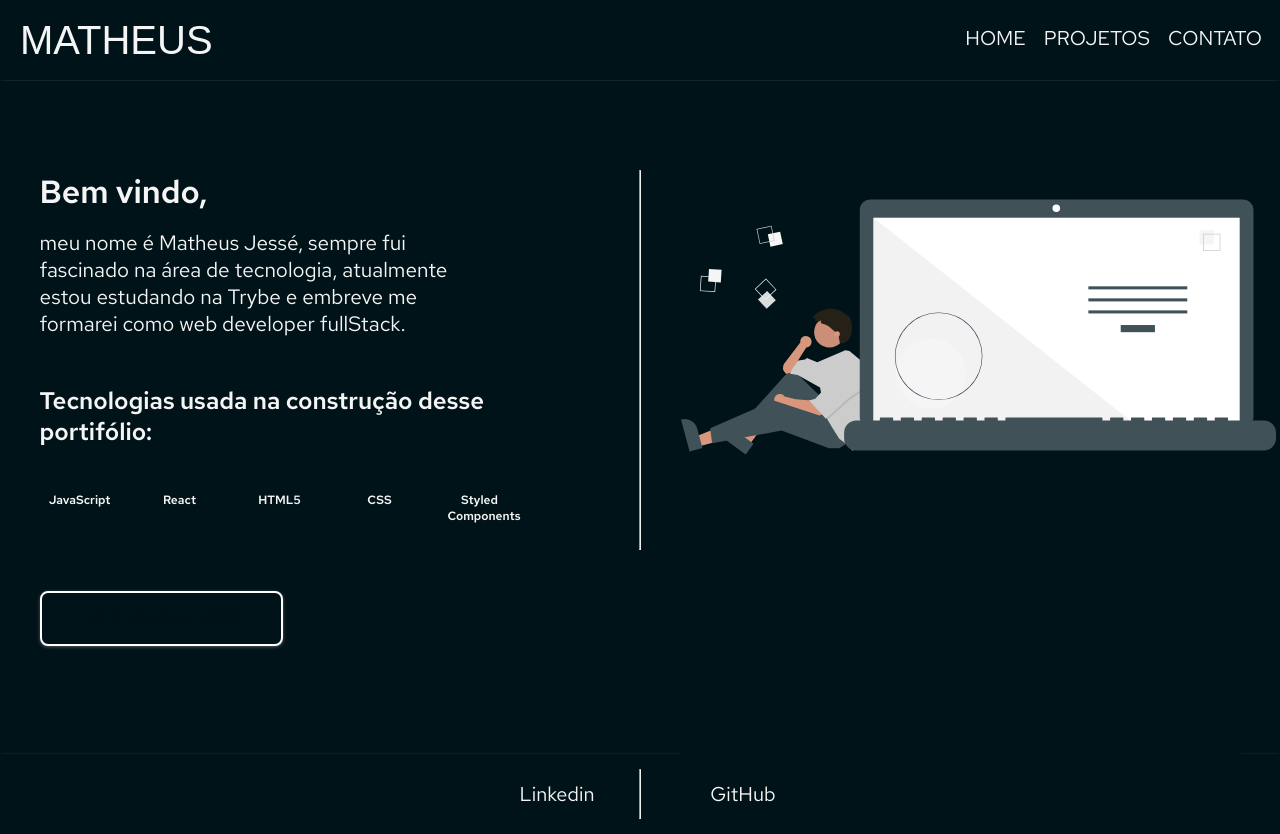
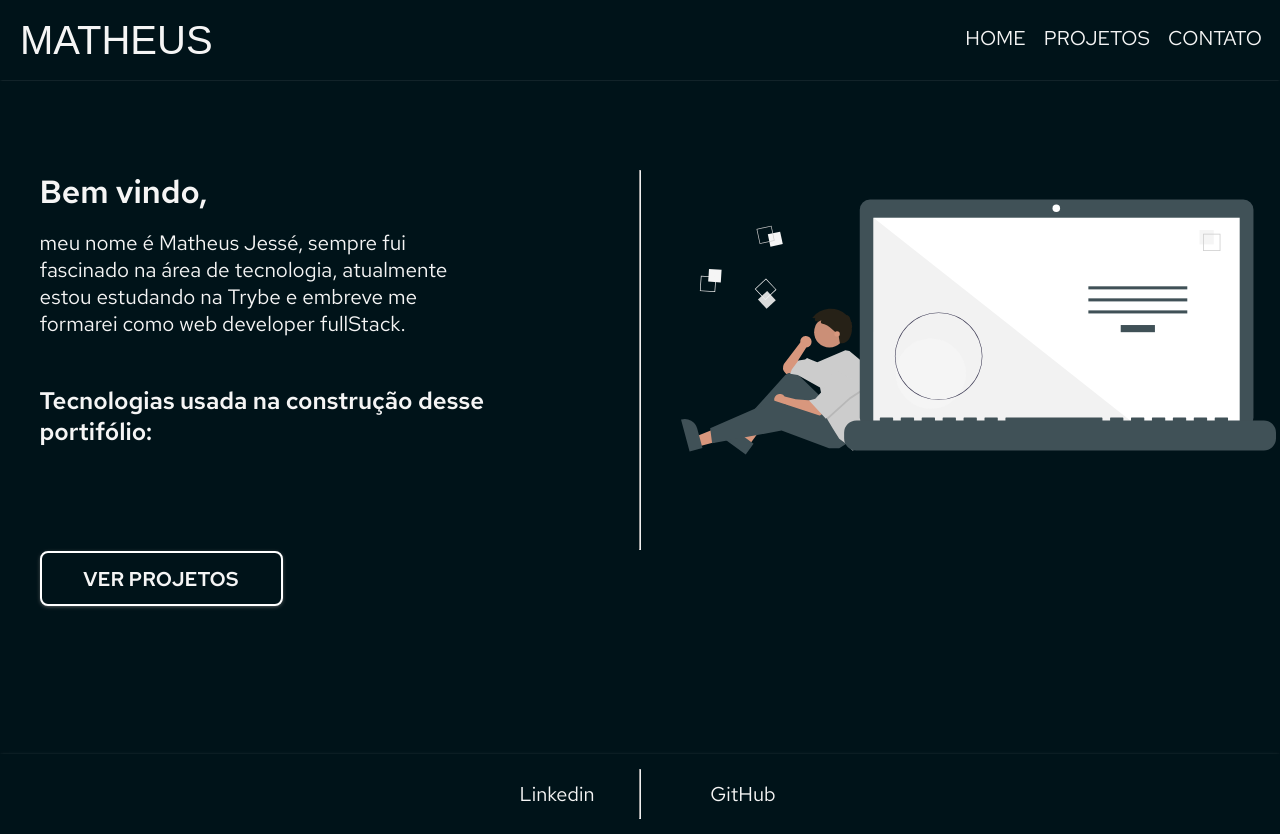
Before and after one commit to matheusjesse/portifolio-matheus-jesse, a React (Create React App) app: page / in a window 1280 px wide. Built offline with nearby package versions, Linux system fonts and the light colour scheme; some icons are missing; a web font is replaced by a local one.

Commit message:
reduzindo o tamnho do right container do home page

```diff
--- a/src/pages/Home.js
+++ b/src/pages/Home.js
@@ -27,7 +27,6 @@ function Home() {
                 comportamentos de páginas web.
               </span>
               <Icons.Javascript />
-              <h3>JavaScript</h3>
             </li>
             <li className="tooltip">
               <span className="tooltipText">
@@ -36,7 +35,6 @@ function Home() {
               complexas a partir de pequenos e isolados códigos chamados “componentes”.
               </span>
               <Icons.ReactLogo />
-              <h3>React</h3>
             </li>
             <li className="tooltip">
               <span className="tooltipText">
@@ -45,7 +43,6 @@ function Home() {
                 navegadores e mecanismos de busca.
               </span>
               <Icons.Html5 />
-              <h3>HTML5</h3>
             </li>
             <li className="tooltip">
               <span className="tooltipText">
@@ -55,7 +52,6 @@ function Home() {
               uma camada de personalização ao conteúdo visível.
               </span>
               <Icons.Css3 />
-              <h3>CSS</h3>
             </li>
             <li className="tooltip">
               <span className="tooltipText">
@@ -64,7 +60,6 @@ function Home() {
               Eles são escritos em uma mistura de JavaScript com CSS.
               </span>
               <Icons.Styledcomponents />
-              <h3>Styled Components</h3>
             </li>
           </ul>
           <Link to="/projetos">
--- a/src/styles/HomeContainer.js
+++ b/src/styles/HomeContainer.js
@@ -6,16 +6,22 @@ export const HomeContainer = styled.div`
 height: 100%;
 
 ul {
+  width: 300px;
   display: flex;
   list-style: none;
   margin-bottom: 48px;
 }
 
 li {
-  height: 80px;
-  width: 80px;
+
+  height: 40px;
+  width: 40px;
   margin-right: 20px;
-  padding: 8px;
+  padding: 4px;
+}
+
+svg {
+  width: 50px;
 }
 
 li:hover {
@@ -63,6 +69,7 @@ h2 {
 
 .section-right {
    width: 560px;
+   height: 400px;
 }
 
 hr {
@@ -76,7 +83,7 @@ button {
   border-radius: 8px;
   border: 2px solid white;
   font-size: 20px;
-  color: #001319;
+  color: #F5F5F5;
   font-weight: bold;
   box-shadow: 0px 1px 4px -1px gray;
 }
```
